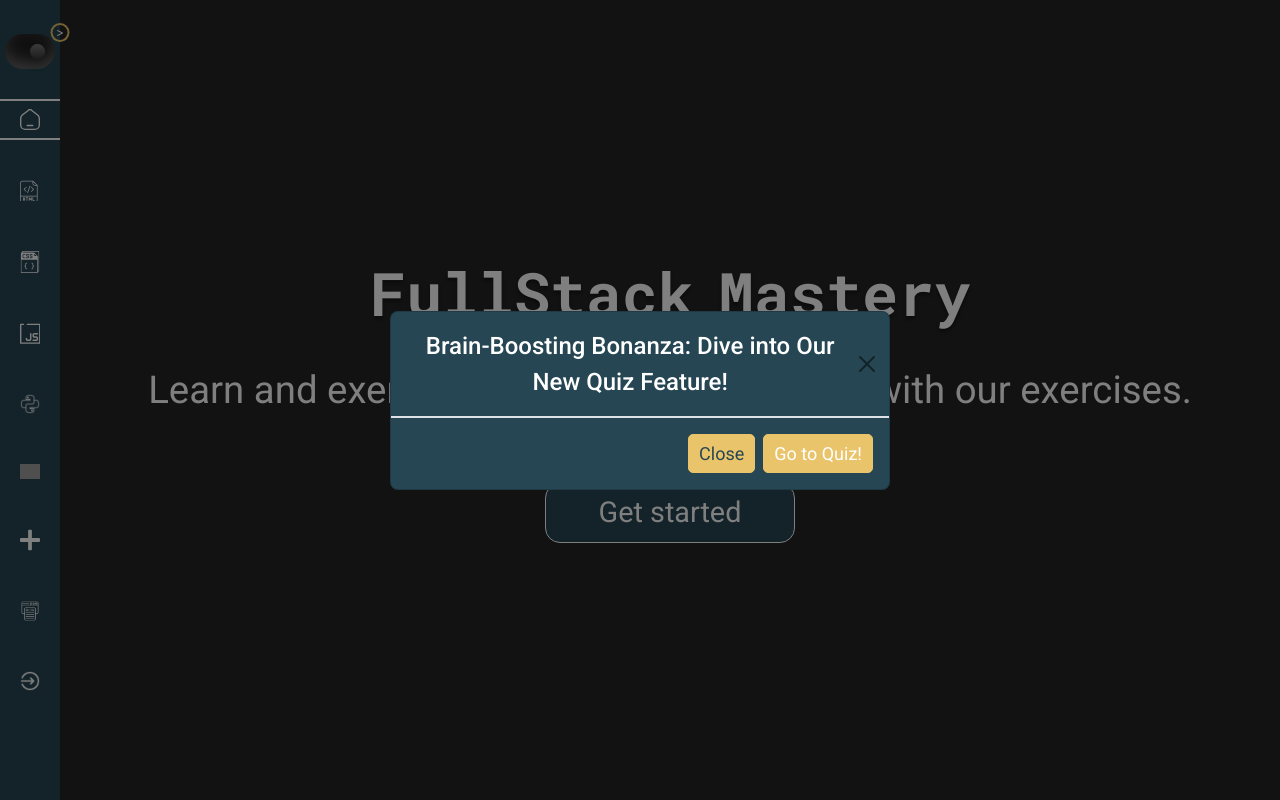
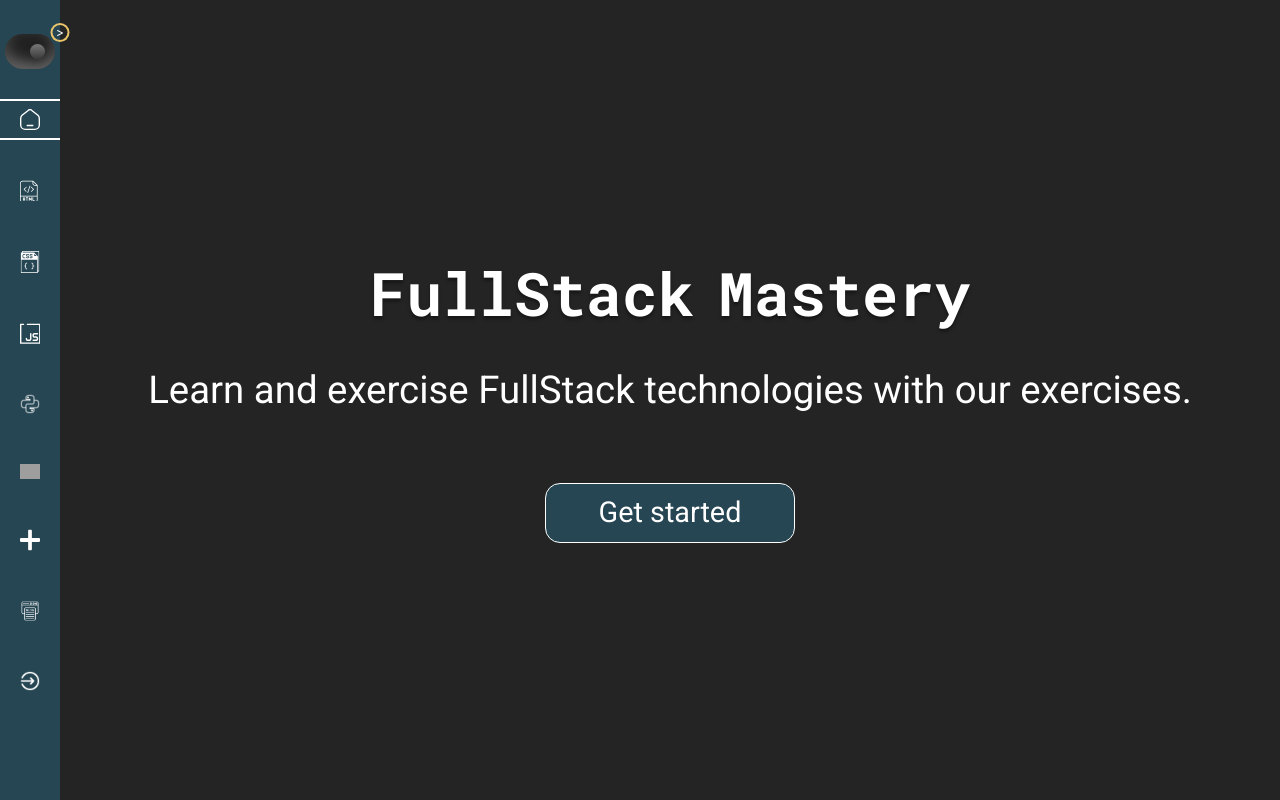
Before and after one commit to YonatanBenezra/Cleancode-client, a React (Vite) app: page / in a window 1280 px wide. Built offline with nearby package versions, Linux system fonts and the light colour scheme; no server answers; grey boxes are pictures that could not be loaded.

Commit message:
not done with payment

```diff
--- a/index.html
+++ b/index.html
@@ -4,7 +4,7 @@
 <head>
   <meta charset="UTF-8" />
   <meta name="viewport" content="width=device-width, initial-scale=1" />
-
+  <meta name="64681688b0327c0175986efc3e1af941df48c08b" content="64681688b0327c0175986efc3e1af941df48c08b" />
   <title>Clean Code - Web Development Exercises and Quizzes</title>
   <meta name="description"
     content="Practice HTML, CSS, JavaScript, and other web development topics with Clean Code. Access exercises and quizzes to enhance your web development skills." />
--- a/src/App.jsx
+++ b/src/App.jsx
@@ -54,7 +54,7 @@ const App = () => {
       <SideBar />
       <div className="content-container">
         <Outlet />
-        <WelcomeModal handleClose={handleClose} show={show} />
+        {/* <WelcomeModal handleClose={handleClose} show={show} /> */}
       </div>
     </div>
   );
```
Also changed, not shown: 2 other files (tests, documents, lock files or other folders).
